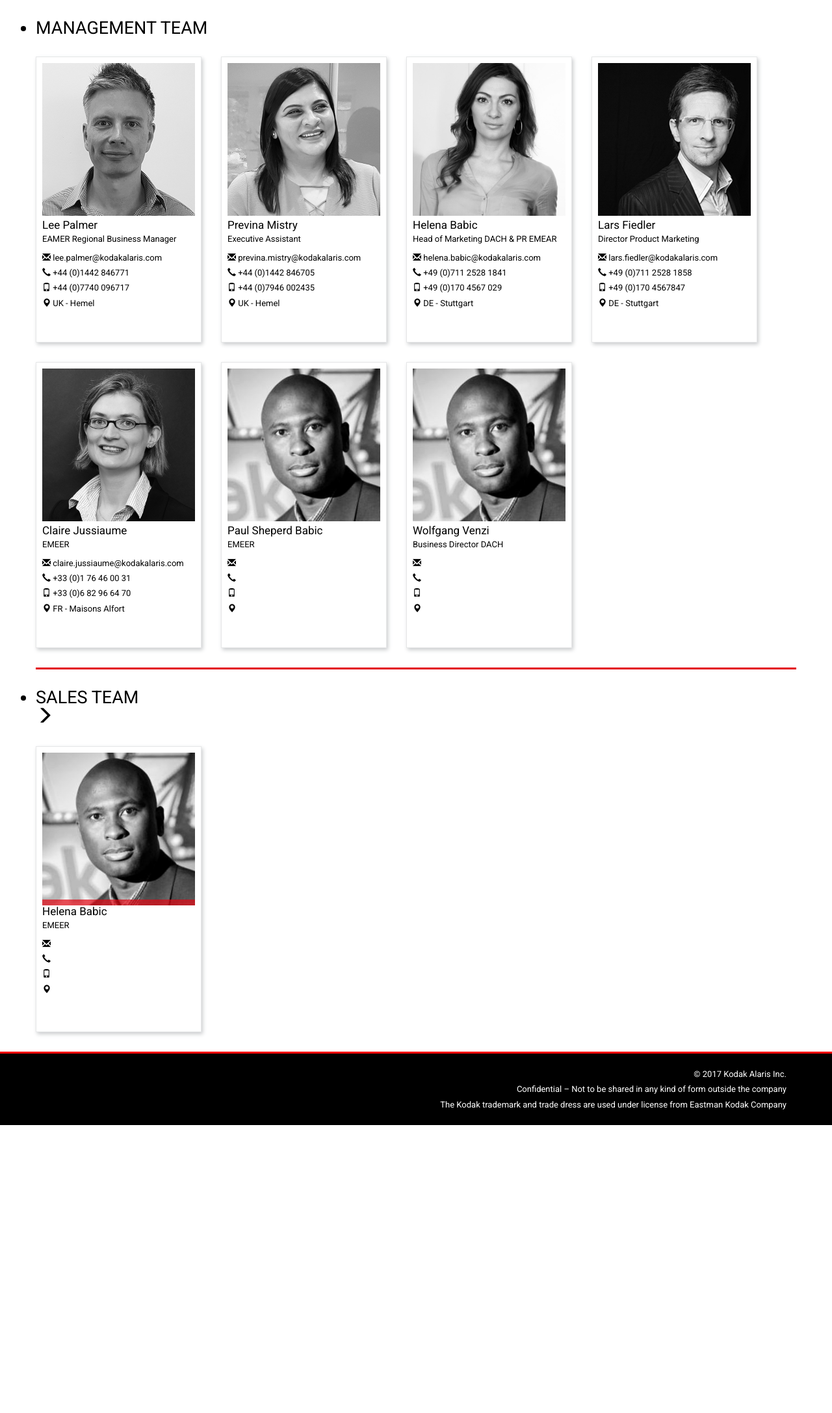
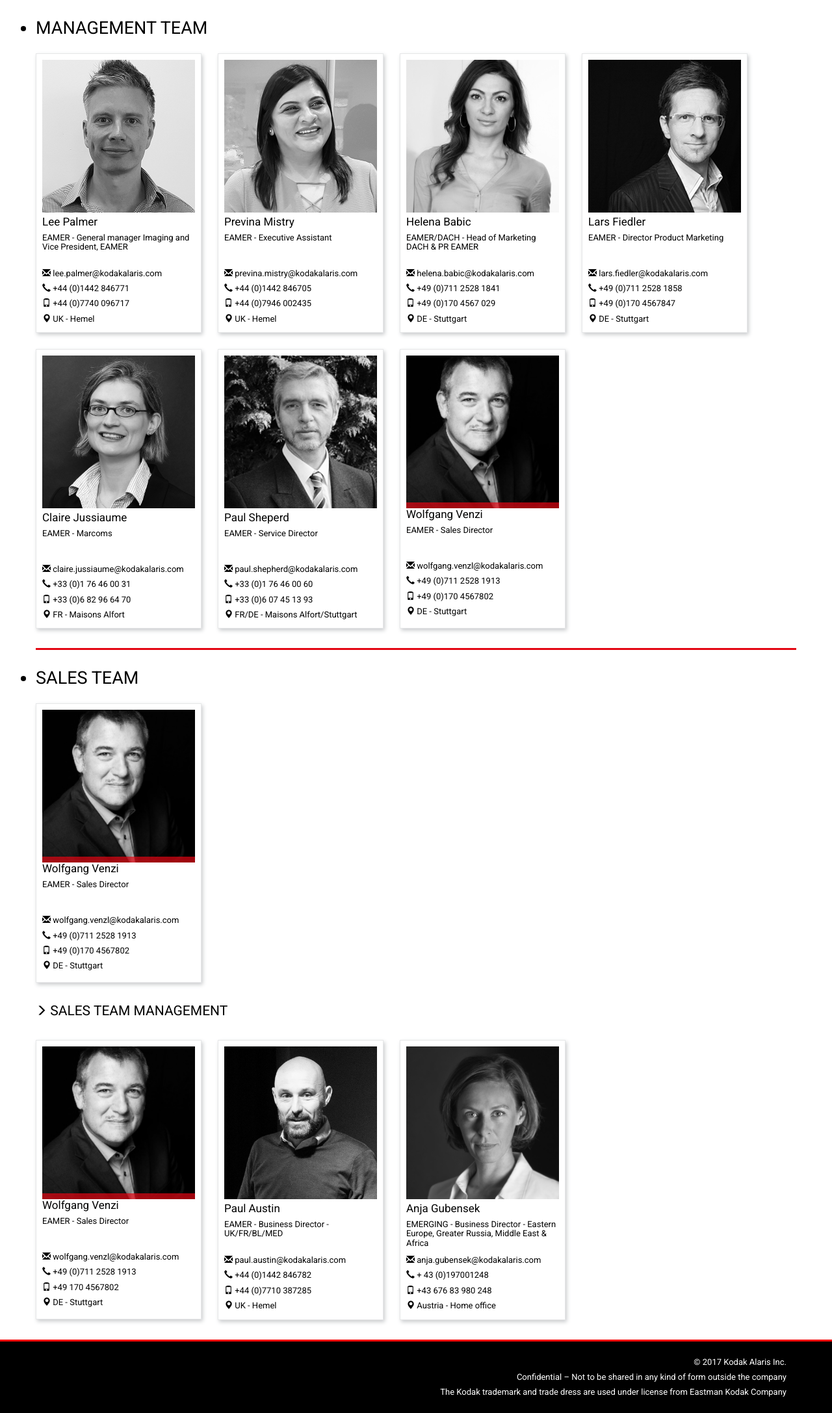
Before and after one commit to allbizznet/laravel54, a Laravel app: page / in a window 1280 px wide. Shown: the part 157-2331 px from the top of the page at 65% size. Before the commit the page ends 1888 px from the top, so only its background shows below. Run offline with Laravel 8, Linux system fonts and the light colour scheme; style sheets or scripts are compiled from the project's sources; settings files or empty folders that the repository lacks are supplied; some libraries are stand-ins or nearby versions.

Commit message:
version1

```diff
--- a/resources/assets/sass/_site.scss
+++ b/resources/assets/sass/_site.scss
@@ -49,14 +49,22 @@ footer {
     padding-left: 0;
     margin-bottom: 0;
 }
+.site-team-sous-titre {
+    text-transform: uppercase;
+    margin-top: 25px;
+    font-size: 21px;
+}
+.site-team-sous-titre span {
+    font-size: 17px;
+}
 .site-team-corps {
     border: 1px solid rgba(230,231,232,1);
     box-shadow: 2px 3px 6px rgba(202,204,206,1);
     padding: 9px;
-    min-height: 440px;
+    min-height: 430px;
     width: 255px;
-    margin-top: 30px;
-    margin-right: 30px;
+    margin-top: 25px;
+    margin-right: 25px;
 }
 .site-team-corps h3 {
     font-size: 17px;
@@ -65,9 +73,9 @@ footer {
 }
 .site-team-corps h4 {
     font-size: 13px;
-    margin-top: 5px;
     margin-bottom: 0;
-    min-height: 24px;
+    margin-top: 8px;
+    min-height: 50px;
 }
 .site-team-corps a {
     color: black;
@@ -89,6 +97,7 @@ footer {
 }
 
 .hovereffect .overlay {
+    color:white;
     text-align: center;
     width: 100%;
     height: 100%;
@@ -100,12 +109,16 @@ footer {
     -webkit-transition: all 0.4s ease-in-out;
     transition: all 0.4s ease-in-out;
 }
-
 .hovereffect:hover .overlay {
     top:0;
-    background-color: rgba(227,6,19, 0.4);
+    background-color: rgba(227,6,19, 0.8);
 }
-
+.overlay a {
+    color:white;
+}
+.overlay a:hover {
+    color:#bdbdbd;
+}
 .hovereffect p {
   text-transform: uppercase;
   text-align: center;
--- a/resources/views/welcome.blade.php
+++ b/resources/views/welcome.blade.php
@@ -38,7 +38,7 @@
                 <div class="col-sm-3 site-team-corps">
                     <img src="img/img-lee-palmer.jpg" class="img-responsive"/>
                     <h3>Lee Palmer</h3>
-                    <h4>EAMER Regional Business Manager</h4>
+                    <h4>EAMER - General manager Imaging and Vice President, EAMER</h4>
                     <a href="mailto:lee.palme@kodakalaris.com"><div class="site-team-email"><span class="glyphicon glyphicon-envelope"></span> lee.palmer@kodakalaris.com</div></a>
                     <div class="site-team-earphone"><span class="glyphicon glyphicon-earphone"></span> +44 (0)1442 846771</span></div>
                     <div class="site-team-phone"><span class="glyphicon glyphicon-phone"></span> +44 (0)7740 096717</span></div>
@@ -47,7 +47,7 @@
                 <div class="col-sm-3 site-team-corps">
                     <img src="img/img-previna-mistry.jpg" class="img-responsive"/>
                     <h3>Previna Mistry</h3>
-                    <h4>Executive Assistant</h4>
+                    <h4>EAMER - Executive Assistant</h4>
                     <a href="mailto:previna.mistry@kodakalaris.com"><div class="site-team-email"><span class="glyphicon glyphicon-envelope"></span> previna.mistry@kodakalaris.com</div></a>
                     <div class="site-team-earphone"><span class="glyphicon glyphicon-earphone"></span> +44 (0)1442 846705</span></div>
                     <div class="site-team-phone"><span class="glyphicon glyphicon-phone"></span> +44 (0)7946 002435</span></div>
@@ -56,7 +56,7 @@
                 <div class="col-sm-3 site-team-corps">
                     <img src="img/img-helena-babic.jpg" class="img-responsive"/>
                     <h3>Helena Babic</h3>
-                    <h4>Head of Marketing DACH &amp; PR EMEAR</h4>
+                    <h4>EAMER/DACH - Head of Marketing DACH &amp; PR EAMER</h4>
                     <a href="mailto:helena.babic@kodakalaris.com"><div class="site-team-email"><span class="glyphicon glyphicon-envelope"></span> helena.babic@kodakalaris.com</a></div></a>
                     <div class="site-team-earphone"><span class="glyphicon glyphicon-earphone"></span> +49 (0)711 2528 1841</span></div>
                     <div class="site-team-phone"><span class="glyphicon glyphicon-phone"></span> +49 (0)170 4567 029</span></div>
@@ -65,7 +65,7 @@
                 <div class="col-sm-3 site-team-corps">
                     <img src="img/img-lars-fiedler.jpg" class="img-responsive"/>
                     <h3>Lars Fiedler</h3>
-                    <h4>Director Product Marketing</h4>
+                    <h4>EAMER - Director Product Marketing</h4>
                     <a href="mailto:lars.fiedler@kodakalaris.com"><div class="site-team-email"><span class="glyphicon glyphicon-envelope"></span> lars.fiedler@kodakalaris.com</div></a>
                     <div class="site-team-earphone"><span class="glyphicon glyphicon-earphone"></span> +49 (0)711 2528 1858</div>
                     <div class="site-team-phone"><span class="glyphicon glyphicon-phone"></span> +49 (0)170 4567847</div>
@@ -74,29 +74,37 @@
                 <div class="col-sm-3 site-team-corps">
                     <img src="img/img-claire-jussiaume.jpg" class="img-responsive"/>
                     <h3>Claire Jussiaume</h3>
-                    <h4>EMEER</h4>
+                    <h4>EAMER - Marcoms</h4>
                     <a href="mailto:claire.jussiaume@kodakalaris.com"><div class="site-team-email"><span class="glyphicon glyphicon-envelope"></span> claire.jussiaume@kodakalaris.com</div></a>
                     <div class="site-team-earphone"><span class="glyphicon glyphicon-earphone"></span> +33 (0)1 76 46 00 31</div>
                     <div class="site-team-phone"><span class="glyphicon glyphicon-phone"></span> +33 (0)6 82 96 64 70</div>
                     <div class="site-team-map"><span class="glyphicon glyphicon-map-marker"></span> FR - Maisons Alfort</div>
                 </div>
                 <div class="col-sm-3 site-team-corps">
-                    <img src="img/img-alfred-otieno.jpg" class="img-responsive"/>
-                    <h3>Paul Sheperd Babic</h3>
-                    <h4>EMEER</h4>
-                    <a href="mailto:@kodakalaris.com"><div class="site-team-email"><span class="glyphicon glyphicon-envelope"></span>  </div></a>
-                    <div class="site-team-earphone"><span class="glyphicon glyphicon-earphone"></span> </div>
-                    <div class="site-team-phone"><span class="glyphicon glyphicon-phone"></span> </div>
-                    <div class="site-team-map"><span class="glyphicon glyphicon-map-marker"></span> </div>
+                    <img src="img/img-paul-shepherd.jpg" class="img-responsive"/>
+                    <h3>Paul Sheperd</h3>
+                    <h4>EAMER - Service Director</h4>
+                    <a href="mailto:paul.shepherd@kodakalaris.com"><div class="site-team-email"><span class="glyphicon glyphicon-envelope"></span> paul.shepherd@kodakalaris.com</div></a>
+                    <div class="site-team-earphone"><span class="glyphicon glyphicon-earphone"></span> +33 (0)1 76 46 00 60</div>
+                    <div class="site-team-phone"><span class="glyphicon glyphicon-phone"></span> +33 (0)6 07 45 13 93</div>
+                    <div class="site-team-map"><span class="glyphicon glyphicon-map-marker"></span> FR/DE - Maisons Alfort/Stuttgart</div>
                 </div>
                 <div class="col-sm-3 site-team-corps">
-                    <img src="img/img-alfred-otieno.jpg" class="img-responsive"/>
+                    <div class="hovereffect">
+                        <img src="img/img-wolfgang-venzl.jpg" class="img-responsive"/>
+                        <div class="overlay">
+                            <p><a href="#">Management Team</a></p>
+                            <p><a href="#">Sales Team</a></p>
+                            <p><a href="#">Sales team management</a></p>
+                            <p><a href="#">DACH Team</a></p>
+                        </div>
+                    </div>
                     <h3>Wolfgang Venzi</h3>
-                    <h4>Business Director DACH</h4>
-                    <a href="mailto:@kodakalaris.com"><div class="site-team-email"><span class="glyphicon glyphicon-envelope"></span>  </div></a>
-                    <div class="site-team-earphone"><span class="glyphicon glyphicon-earphone"></span> </div>
-                    <div class="site-team-phone"><span class="glyphicon glyphicon-phone"></span> </div>
-                    <div class="site-team-map"><span class="glyphicon glyphicon-map-marker"></span> </div>
+                    <h4>EAMER - Sales Director</h4>
+                    <a href="mailto:wolfgang.venzl@kodakalaris.com"><div class="site-team-email"><span class="glyphicon glyphicon-envelope"></span> wolfgang.venzl@kodakalaris.com</div></a>
+                    <div class="site-team-earphone"><span class="glyphicon glyphicon-earphone"></span> +49 (0)711 2528 1913</div>
+                    <div class="site-team-phone"><span class="glyphicon glyphicon-phone"></span> +49 (0)170 4567802</div>
+                    <div class="site-team-map"><span class="glyphicon glyphicon-map-marker"></span> DE - Stuttgart</div>
                 </div>
             </div>
             <div class="row" >
@@ -104,12 +112,11 @@
             </div>
             <div class="row site-team-titre" id="sales-team">
                 <ul><li>Sales Team</li></ul>
-                <span class="glyphicon glyphicon-menu-right"></span>
             </div>
             <div class="row">
                 <div class="col-sm-3 site-team-corps">
                     <div class="hovereffect">
-                        <img src="img/img-alfred-otieno.jpg" class="img-responsive"/>
+                        <img src="img/img-wolfgang-venzl.jpg" class="img-responsive"/>
                         <div class="overlay">
                             <p><a href="#">Management Team</a></p>
                             <p><a href="#">Sales Team</a></p>
@@ -117,12 +124,52 @@
                             <p><a href="#">DACH Team</a></p>
                         </div>
                     </div>
-                    <h3>Helena Babic</h3>
-                    <h4>EMEER</h4>
-                    <a href="mailto:@kodakalaris.com"><div class="site-team-email"><span class="glyphicon glyphicon-envelope"></span>  </div></a>
-                    <div class="site-team-earphone"><span class="glyphicon glyphicon-earphone"></span> </div>
-                    <div class="site-team-phone"><span class="glyphicon glyphicon-phone"></span> </div>
-                    <div class="site-team-map"><span class="glyphicon glyphicon-map-marker"></span> </div>
+                    <h3>Wolfgang Venzi</h3>
+                    <h4>EAMER - Sales Director</h4>
+                    <a href="mailto:wolfgang.venzl@kodakalaris.com"><div class="site-team-email"><span class="glyphicon glyphicon-envelope"></span> wolfgang.venzl@kodakalaris.com</div></a>
+                    <div class="site-team-earphone"><span class="glyphicon glyphicon-earphone"></span> +49 (0)711 2528 1913</div>
+                    <div class="site-team-phone"><span class="glyphicon glyphicon-phone"></span> +49 (0)170 4567802</div>
+                    <div class="site-team-map"><span class="glyphicon glyphicon-map-marker"></span> DE - Stuttgart</div>
+                </div>
+            </div>
+            <div class="row site-team-sous-titre" id="sales-team">
+                <span class="glyphicon glyphicon-menu-right"></span> Sales team management
+            </div>
+            <div class="row">
+                <div class="col-sm-3 site-team-corps">
+                    <div class="hovereffect">
+                        <img src="img/img-wolfgang-venzl.jpg" class="img-responsive"/>
+                        <div class="overlay">
+                            <p><a href="#">Management Team</a></p>
+                            <p><a href="#">Sales Team</a></p>
+                            <p><a href="#">Sales team management</a></p>
+                            <p><a href="#">DACH Team</a></p>
+                        </div>
+                    </div>
+                    <h3>Wolfgang Venzi</h3>
+                    <h4>EAMER - Sales Director</h4>
+                    <a href="mailto:wolfgang.venzl@kodakalaris.com"><div class="site-team-email"><span class="glyphicon glyphicon-envelope"></span> wolfgang.venzl@kodakalaris.com</div></a>
+                    <div class="site-team-earphone"><span class="glyphicon glyphicon-earphone"></span> +49 (0)711 2528 1913</div>
+                    <div class="site-team-phone"><span class="glyphicon glyphicon-phone"></span> +49 170 4567802</div>
+                    <div class="site-team-map"><span class="glyphicon glyphicon-map-marker"></span> DE - Stuttgart</div>
+                </div>
+                <div class="col-sm-3 site-team-corps">
+                    <img src="img/img-paul-austin.jpg" class="img-responsive"/>
+                    <h3>Paul Austin</h3>
+                    <h4>EAMER - Business Director - UK/FR/BL/MED</h4>
+                    <a href="mailto:paul.austin@kodakalaris.com"><div class="site-team-email"><span class="glyphicon glyphicon-envelope"></span> paul.austin@kodakalaris.com</div></a>
+                    <div class="site-team-earphone"><span class="glyphicon glyphicon-earphone"></span> +44 (0)1442 846782</div>
+                    <div class="site-team-phone"><span class="glyphicon glyphicon-phone"></span> +44 (0)7710 387285</div>
+                    <div class="site-team-map"><span class="glyphicon glyphicon-map-marker"></span> UK - Hemel</div>
+                </div>
+                <div class="col-sm-3 site-team-corps">
+                    <img src="img/img-anja-gubensek.jpg" class="img-responsive"/>
+                    <h3>Anja Gubensek</h3>
+                    <h4>EMERGING - Business Director - Eastern Europe, Greater Russia, Middle East &amp; Africa</h4>
+                    <a href="mailto:anja.gubensek@kodakalaris.com"><div class="site-team-email"><span class="glyphicon glyphicon-envelope"></span> anja.gubensek@kodakalaris.com</div></a>
+                    <div class="site-team-earphone"><span class="glyphicon glyphicon-earphone"></span> + 43 (0)197001248</div>
+                    <div class="site-team-phone"><span class="glyphicon glyphicon-phone"></span> +43 676 83 980 248</div>
+                    <div class="site-team-map"><span class="glyphicon glyphicon-map-marker"></span> Austria -  Home office</div>
                 </div>
             </div>
         </div>
```
Also changed, not shown: public/css/app.css. Lines whose indentation alone changed are shown as unchanged.
